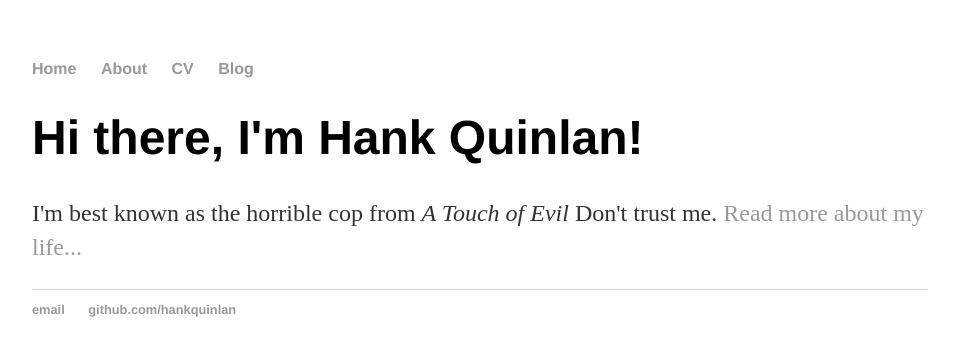
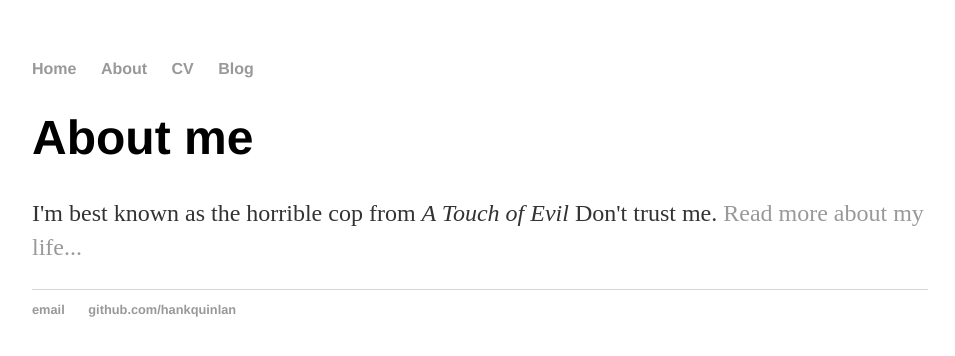
Before and after one commit to lena-kilian/lena-kilian.github.io, a Jekyll site: the page built from index.html, in a window 1280 px wide. Shown: the top 356 px of the page, without its empty margins (160-1115 px from the left). Built offline with Jekyll 4.4.1, drawn with Linux system fonts in a browser that asks for light colours.

Commit message:
Update index.html

```diff
--- a/index.html
+++ b/index.html
@@ -1,8 +1,8 @@
 ---
 layout: default
-title: Hank Quinlan, Horrible Cop
+title: Lena Kilian
 ---
 <div class="blurb">
-	<h1>Hi there, I'm Hank Quinlan!</h1>
+	<h1>About me</h1>
 	<p>I'm best known as the horrible cop from <em>A Touch of Evil</em> Don't trust me. <a href="/about">Read more about my life...</a></p>
 </div><!-- /.blurb -->
```
